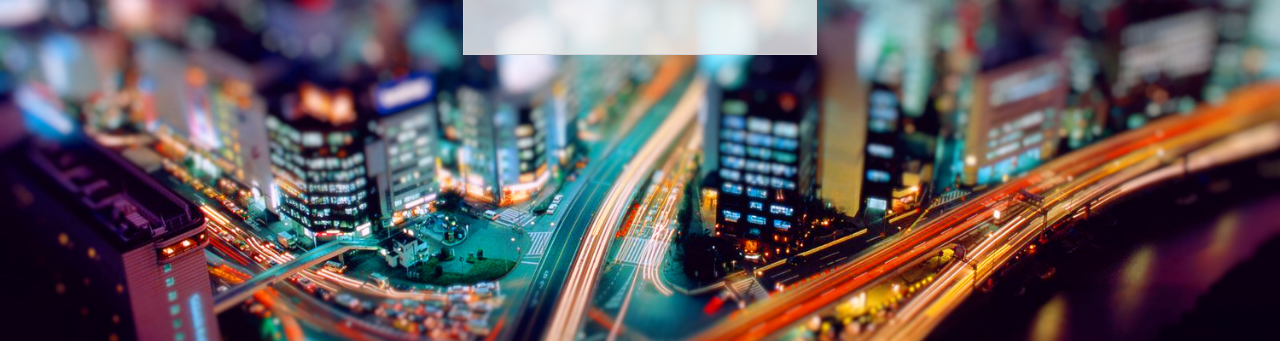
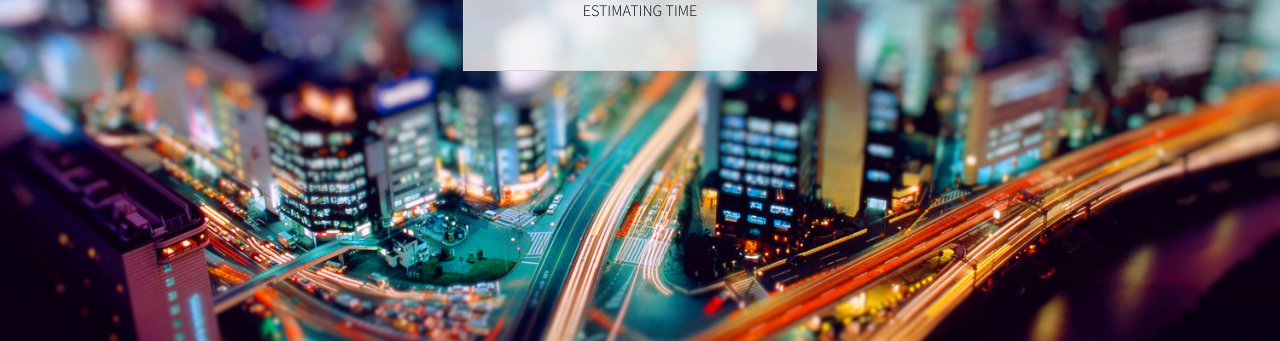
Before and after one commit to imdoingitlive/uber-api-test, a plain HTML site: page index.html in a window 1280 px wide. Shown: the part 459-800 px from the top of the page. Drawn offline with Linux system fonts and the light colour scheme.

Commit message:
added placeholder for time estimation

```diff
--- a/index.html
+++ b/index.html
@@ -20,7 +20,9 @@
 
       <img class="map" src="http://maps.googleapis.com/maps/api/staticmap?center=40.747728,-73.986794&zoom=17&format=png&sensor=false&size=280x280&maptype=roadmap&style=element:geometry.fill|color:0xf4f4f4&markers=color:red|40.747728,-73.986794&scale=2" alt="">
 
-      <div class="button"></div>
+      <div class="button">
+        <p id="time">ESTIMATING TIME</p>
+      </div>
 
     </section>
   </body>
```
